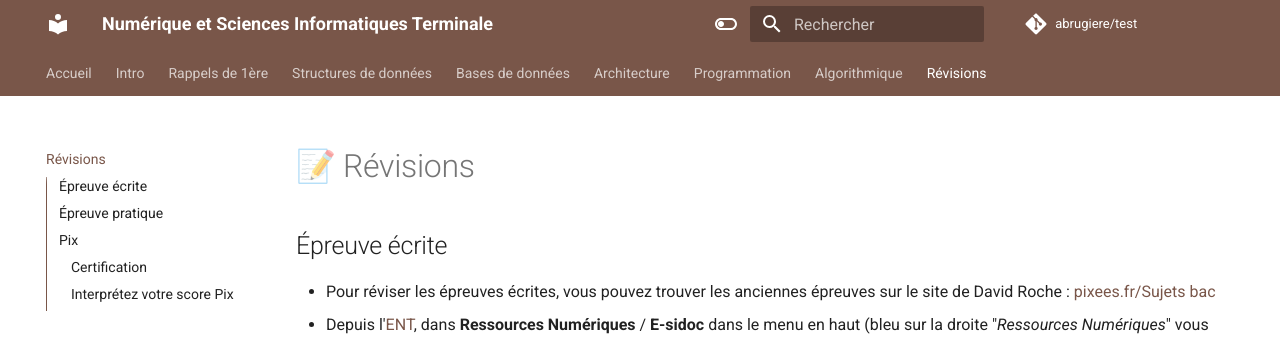
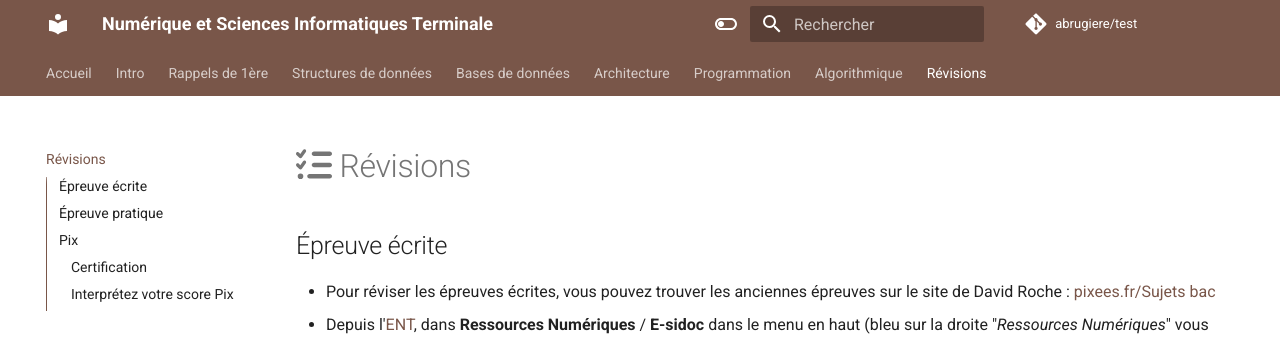
Before and after one commit to abrugiere/test, an MkDocs documentation site: the page built from docs/6.0.REV.md, in a window 1280 px wide and 900 px high. Shown: the top 338 px of the window. Built offline with MkDocs 1.6.1 and Material for MkDocs 9.7.7, drawn with Linux system fonts in a browser that asks for light colours; comment, search, counter and statistics services are not loaded; some of the changed lines change nothing that is shown.

Commit message:
Update 6.0.REV.md

```diff
--- a/docs/6.0.REV.md
+++ b/docs/6.0.REV.md
@@ -1,4 +1,4 @@
-# 📝 Révisions
+# :fontawesome-solid-list-check: Révisions
 
 ## Épreuve écrite
 - Pour réviser les épreuves écrites, vous pouvez trouver les anciennes épreuves sur le site de David Roche : [pixees.fr/Sujets bac](https://pixees.fr/informatiquelycee/term/index.html#suj_bac){:target="_blank"}
```
